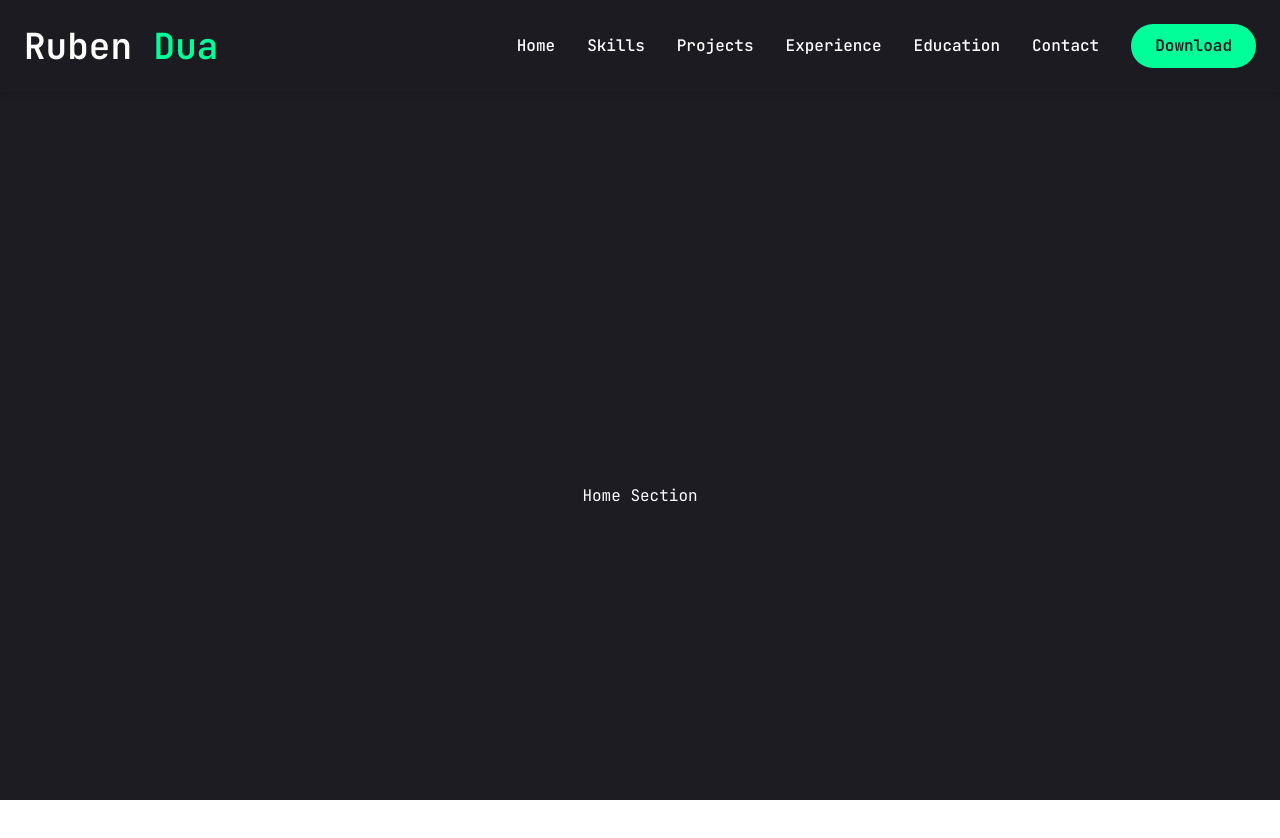
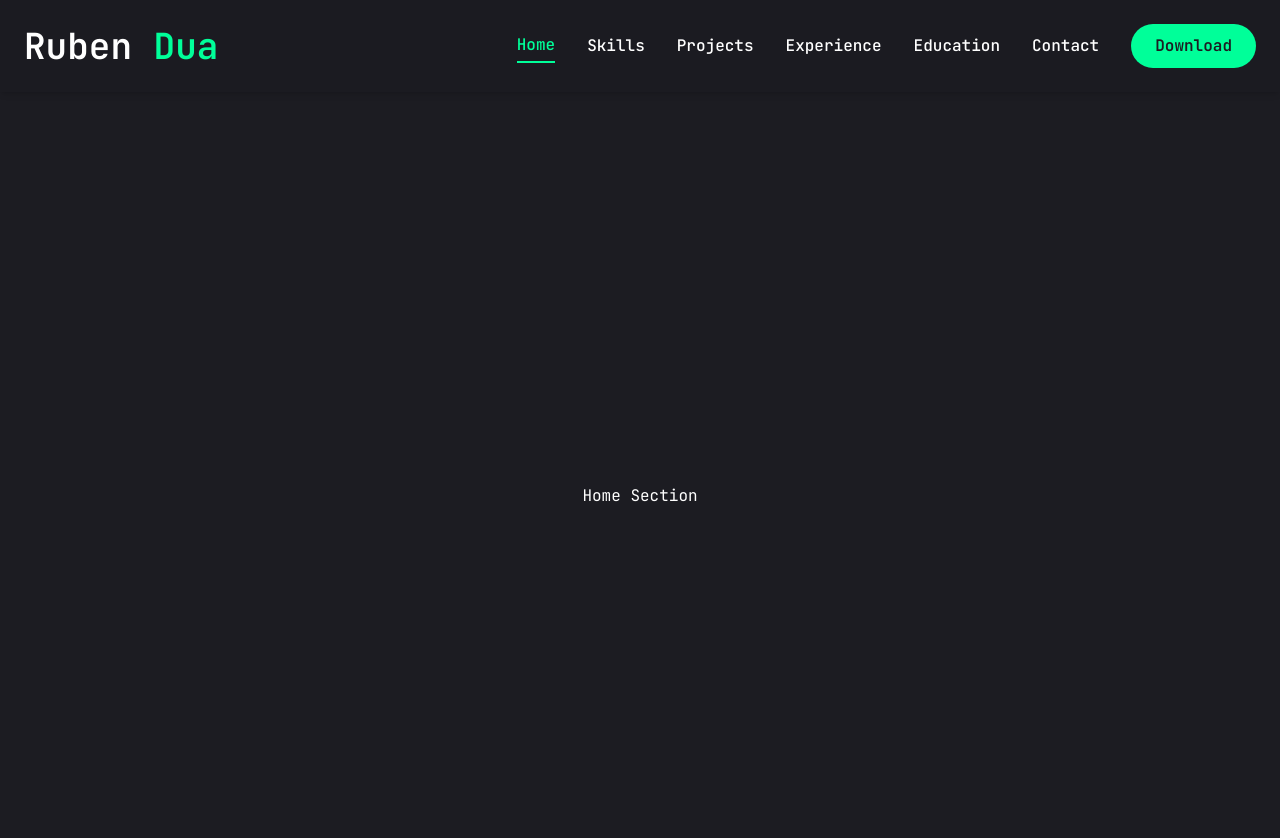
Before and after one commit to DuaRuben/portfolio, a Next.js app: page / in a window 1280 px wide. Shown: the top 838 px of the page. Built offline with nearby package versions, Linux system fonts and the light colour scheme.

Commit message:
Changes
Adapting animation to changing sections with a page

```diff
--- a/components/Nav.tsx
+++ b/components/Nav.tsx
@@ -1,58 +1,62 @@
-"use client"
+"use client";
 
-import React from 'react';
-import Link from 'next/link';
-import {usePathname} from "next/navigation";
-
-// const links = [
-//     {
-//         name: 'home',
-//         path: '/',
-//     },
-//     {
-//         name: 'skills',
-//         path: '/skills',
-//     },
-//     {
-//         name: 'projects',
-//         path: '/projects',
-//     },
-//     {
-//         name: 'experience',
-//         path: '/experience',
-//     },
-//     {
-//         name: 'education',
-//         path: '/education',
-//     },
-//     {
-//         name: 'contact',
-//         path: '/contact',
-//     }
-// ];
+import React, { useState, useEffect } from "react";
+import { useStairTransition } from "@/components/useStairTransition";
+import StairTransition from "@/components/StairTransition";
 
 const links = [
-    { name: "home", path: "#home" },
-    { name: "skills", path: "#skills" },
-    { name: "projects", path: "#projects" },
-    { name: "experience", path: "#experience" },
-    { name: "education", path: "#education" },
-    { name: "contact", path: "#contact" },
+    { name: "home", path: "home" },
+    { name: "skills", path: "skills" },
+    { name: "projects", path: "projects" },
+    { name: "experience", path: "experience" },
+    { name: "education", path: "education" },
+    { name: "contact", path: "contact" },
 ];
 
 const Nav = () => {
-    const pathname = usePathname();
+    const { isTransitioning, startTransition } = useStairTransition();
+    const [activeSection, setActiveSection] = useState("home");
+
+    const handleNavigation = (id: string) => {
+        setActiveSection(id); // Manually update active section
+        startTransition(() => {
+            document.getElementById(id)?.scrollIntoView({ behavior: "smooth" });
+        });
+    };
+
+    useEffect(() => {
+        const observer = new IntersectionObserver(
+            (entries) => {
+                const visibleSection = entries.find((entry) => entry.isIntersecting);
+                if (visibleSection) {
+                    setActiveSection(visibleSection.target.id);
+                }
+            },
+            { rootMargin: "-50% 0px -50% 0px", threshold: 0.1 }
+        );
+
+        links.forEach((link) => {
+            const section = document.getElementById(link.path);
+            if (section) observer.observe(section);
+        });
+
+        return () => observer.disconnect();
+    }, []);
+
     return (
-        <nav className= "flex gap-8">
-            {links.map((link, index) => {
-                return (
-                    <Link key={index} href={link.path} className={`${link.path === pathname &&
-                        "text-accent-default border-b-2 border-accent-default"}
-                        capitalize font-medium hover:text-accent-default transition-all`}>
-                        {link.name}
-                    </Link>
-                );
-            })}
+        <nav className="flex gap-8">
+            {links.map((link) => (
+                <button
+                    key={link.name}
+                    onClick={() => handleNavigation(link.path)}
+                    className={`capitalize font-medium hover:text-accent-default transition-all ${
+                        activeSection === link.path ? "text-accent-default border-b-2 border-accent-default" : ""
+                    }`}
+                >
+                    {link.name}
+                </button>
+            ))}
+            <StairTransition isTransitioning={isTransitioning} />
         </nav>
     );
 };
--- a/components/StairTransition.tsx
+++ b/components/StairTransition.tsx
@@ -1,22 +1,24 @@
-"use client"
+"use client";
 
-import {AnimatePresence} from "framer-motion";
-import {usePathname} from "next/navigation";
-import React from 'react';
+import { AnimatePresence, motion } from "framer-motion";
+import React from "react";
 import Stairs from "@/components/Stairs";
-import {motion} from "framer-motion";
 
-const StairTransition:any=()=> {
-    const pathname = usePathname();
+const StairTransition = ({ isTransitioning }: { isTransitioning: boolean }) => {
     return (
-        <AnimatePresence mode='wait'>
-            <div key={pathname}>
-                <div className="h-screen w-screen fixed top-0 left-0 pointer-events-none z-40 flex">
-                    <Stairs/>
+        <AnimatePresence mode="wait">
+            {isTransitioning && (
+                <div key="stair-transition"> {/* Add a unique key and wrap elements */}
+                    <div className="h-screen w-screen fixed top-0 left-0 pointer-events-none z-40 flex">
+                        <Stairs />
+                    </div>
+                    <motion.div
+                        className="h-screen w-screen fixed bg-primary top-0 pointer-events-none"
+                        initial={{ opacity: 1 }}
+                        animate={{ opacity: 0, transition: { delay: 1, duration: 0.4, ease: "easeInOut" } }}
+                    />
                 </div>
-                <motion.div className="hscreen w-screen fixed bg-primary top-0 pointer-events-none
-                " initial={{opacity: 1}} animate={{opacity: 0, transition:{delay:1, duration:0.4,ease:'easeInOut'}}} />
-            </div>
+            )}
         </AnimatePresence>
     );
 };
--- a/components/Stairs.tsx
+++ b/components/Stairs.tsx
@@ -21,7 +21,7 @@ const Stairs: React.FC = () => {
                     variants={stairAnimation}
                     initial="initial"
                     animate="animate"
-                    exit="exit"
+                    // exit="exit"
                     transition={{
                         duration: 0.4,
                         ease: "easeInOut",
--- /dev/null
+++ b/components/useStairTransition.tsx
@@ -0,0 +1,15 @@
+import { useState } from "react";
+
+export function useStairTransition() {
+    const [isTransitioning, setIsTransitioning] = useState(false);
+
+    const startTransition = (callback: () => void) => {
+        setIsTransitioning(true);
+        setTimeout(() => {
+            callback();
+            setIsTransitioning(false);
+        }, 1000); // Total animation duration
+    };
+
+    return { isTransitioning, startTransition };
+}
```
